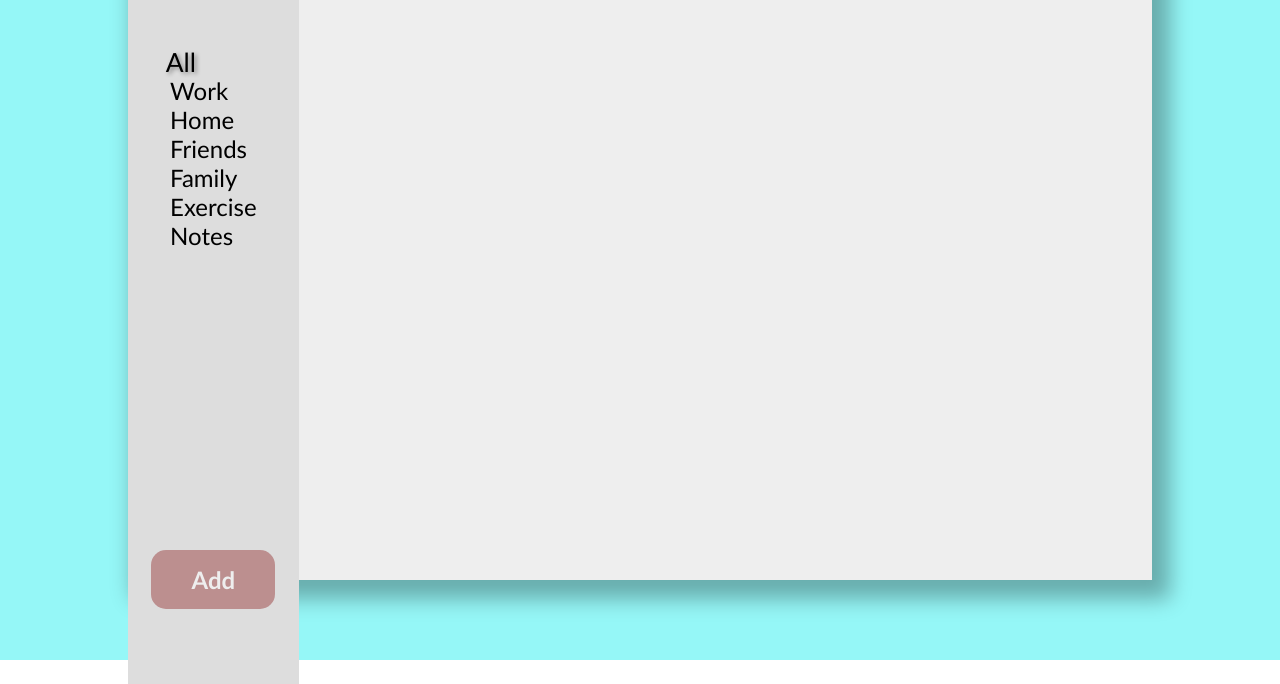
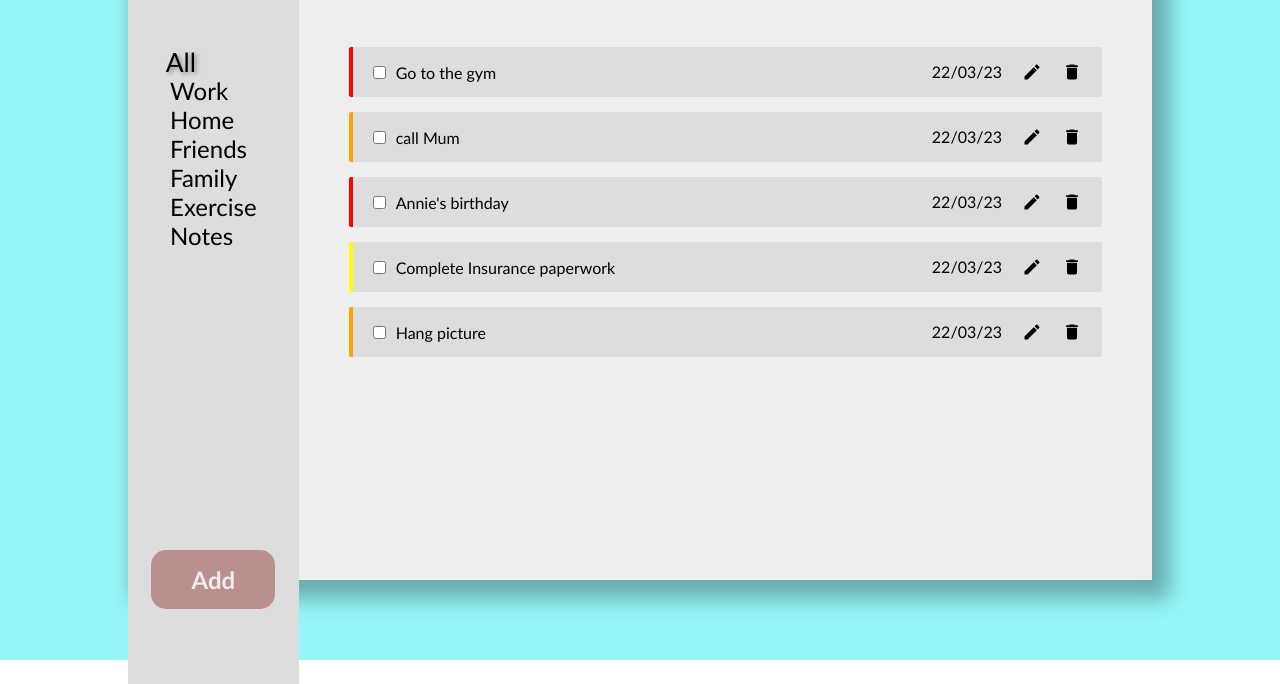
Before and after one commit to Dwyer9/To-DoList, a plain HTML site: page index.html in a window 1280 px wide. Shown: the part 140-824 px from the top of the page. Drawn offline with Linux system fonts and the light colour scheme.

Commit message:
Removed initial hidden class from Tasks

```diff
--- a/index.html
+++ b/index.html
@@ -24,7 +24,7 @@
           <button class="new-btn">Add</button>
         </div>
         <div class="render-container">
-        <div class="task-container hidden">
+        <div class="task-container">
           <!-- <div class="task">
             <div class="task-left">
               <input type="checkbox" />
--- a/index.js
+++ b/index.js
@@ -297,3 +297,4 @@ window.addEventListener('click', (e) => {
 
 renderTaskArr(tasks);
 renderNotesArr(notes);
+console.log(tasks);
```
